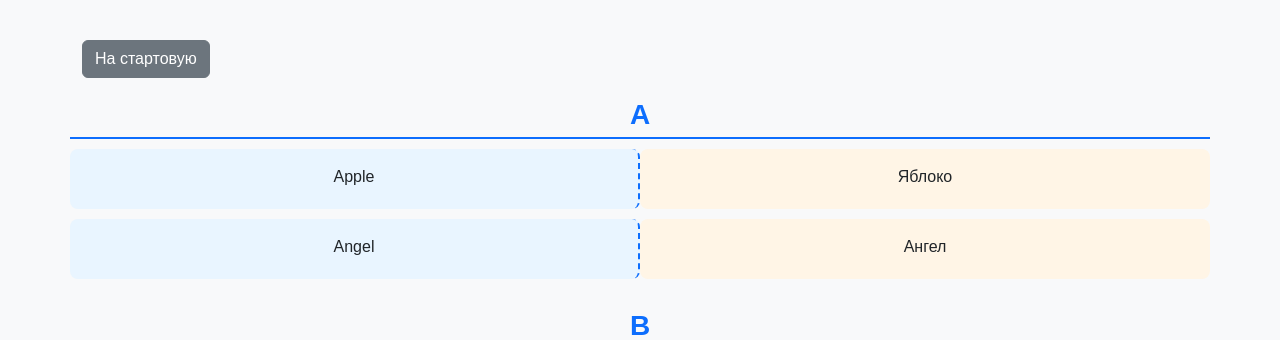
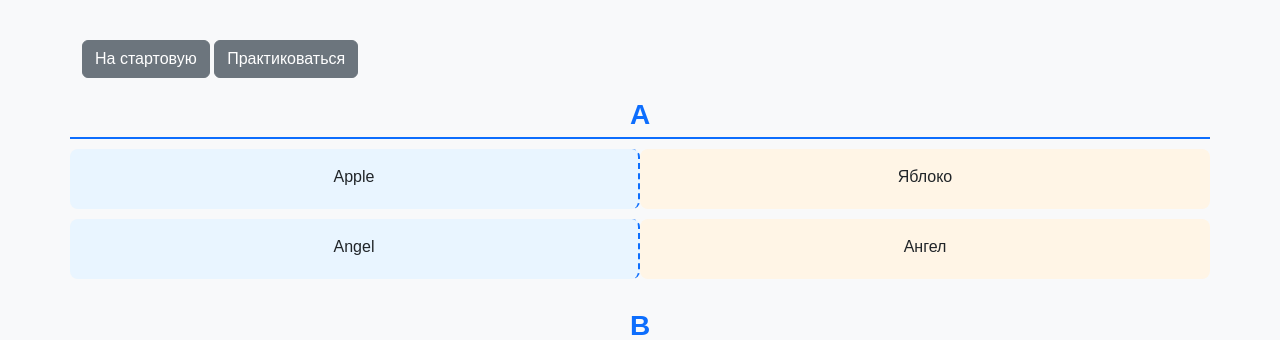
Before and after one commit to Vadich007/EnglishWordLearningService, a Django app: page /dictionary in a window 1280 px wide. Shown: the part 104-444 px from the top of the page. Run offline with Django 4.2, Linux system fonts and the light colour scheme.

Commit message:
feat: add quiz button in dictionary

```diff
--- a/templates/dictionary.html
+++ b/templates/dictionary.html
@@ -57,6 +57,10 @@
             <i class="bi bi-arrow-left"></i> На стартовую
         </button>
 
+        <button type="button" class="btn btn-secondary mt-3" onclick="window.location.href='/quiz'">
+            <i class="bi bi-arrow-left"></i> Практиковаться
+        </button>
+
         {% for letter, words in letters.items %}
         <div class="row">
             <h3 class="letter-section">{{ letter }}</h3>
```
